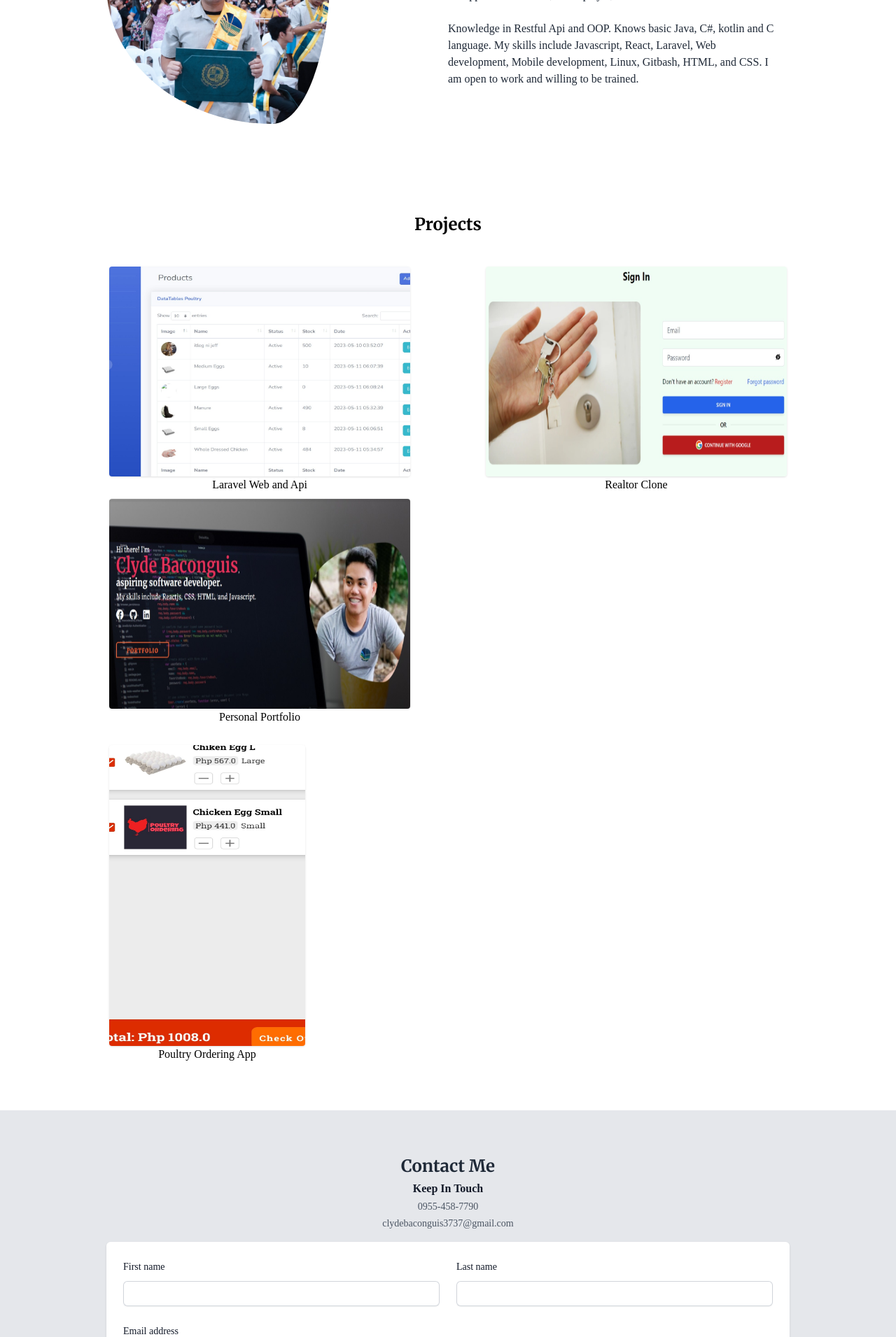
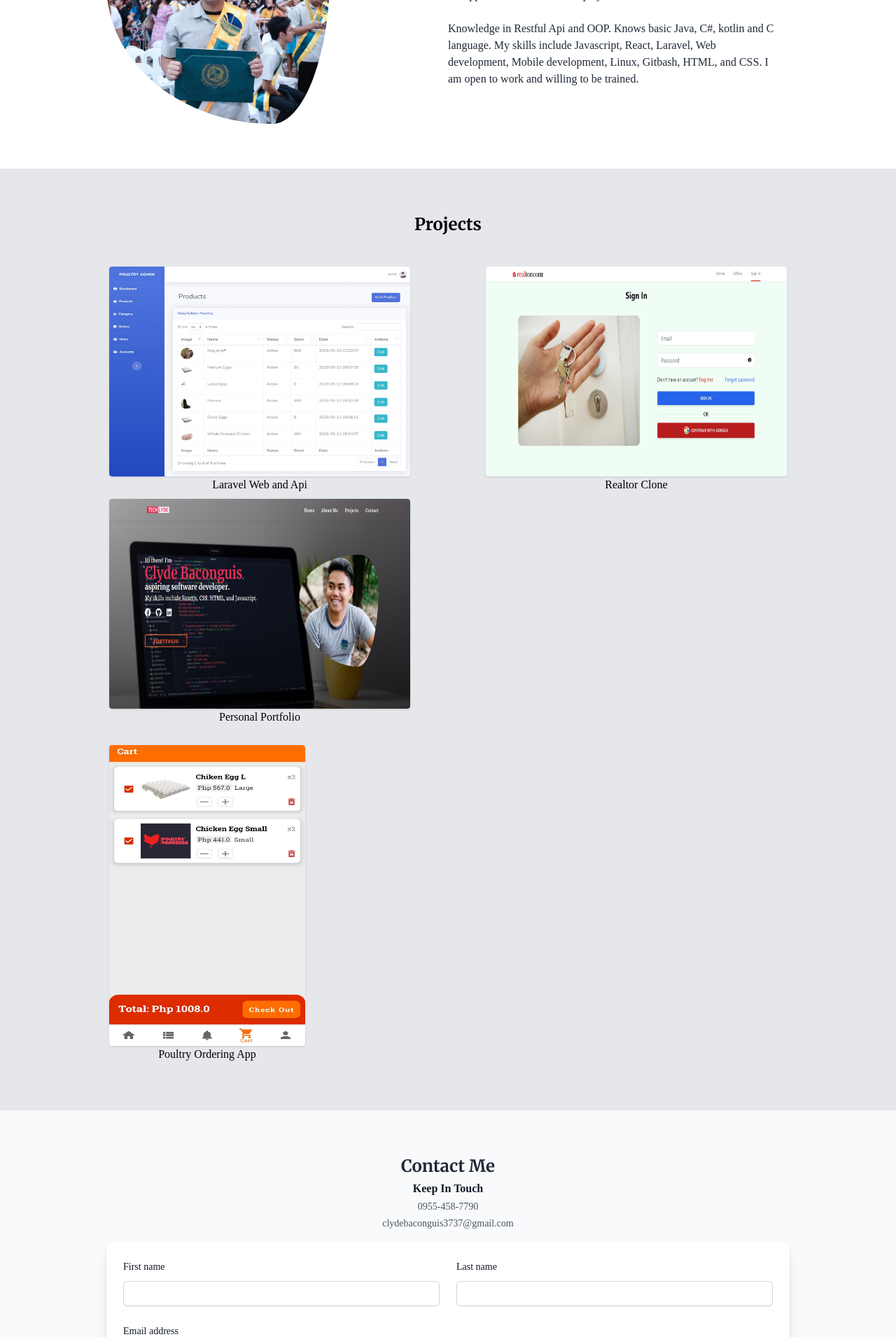
Before and after one commit to clydebaconguis/portfolio, a PHP site: page / in a window 1280 px wide. Shown: the part 1079-2990 px from the top of the page at 70% size. Run offline with PHP 8.4, Linux system fonts and the light colour scheme; some libraries are stand-ins or nearby versions; some web fonts are replaced.

Commit message:
enhance projects

```diff
--- a/css/main.css
+++ b/css/main.css
@@ -1558,6 +1558,11 @@ input:checked + .toggle-bg {
   background-color: rgb(31 41 55 / var(--tw-bg-opacity));
 }
 
+.bg-gray-500 {
+  --tw-bg-opacity: 1;
+  background-color: rgb(107 114 128 / var(--tw-bg-opacity));
+}
+
 .bg-opacity-10 {
   --tw-bg-opacity: 0.1;
 }
@@ -1809,6 +1814,12 @@ input:checked + .toggle-bg {
 .shadow-lg {
   --tw-shadow: 0 10px 15px -3px rgb(0 0 0 / 0.1), 0 4px 6px -4px rgb(0 0 0 / 0.1);
   --tw-shadow-colored: 0 10px 15px -3px var(--tw-shadow-color), 0 4px 6px -4px var(--tw-shadow-color);
+  box-shadow: var(--tw-ring-offset-shadow, 0 0 #0000), var(--tw-ring-shadow, 0 0 #0000), var(--tw-shadow);
+}
+
+.shadow-md {
+  --tw-shadow: 0 4px 6px -1px rgb(0 0 0 / 0.1), 0 2px 4px -2px rgb(0 0 0 / 0.1);
+  --tw-shadow-colored: 0 4px 6px -1px var(--tw-shadow-color), 0 2px 4px -2px var(--tw-shadow-color);
   box-shadow: var(--tw-ring-offset-shadow, 0 0 #0000), var(--tw-ring-shadow, 0 0 #0000), var(--tw-shadow);
 }
 
@@ -1987,6 +1998,12 @@ body {
   transform: translate(var(--tw-translate-x), var(--tw-translate-y)) rotate(var(--tw-rotate)) skewX(var(--tw-skew-x)) skewY(var(--tw-skew-y)) scaleX(var(--tw-scale-x)) scaleY(var(--tw-scale-y));
 }
 
+.hover\:scale-105:hover {
+  --tw-scale-x: 1.05;
+  --tw-scale-y: 1.05;
+  transform: translate(var(--tw-translate-x), var(--tw-translate-y)) rotate(var(--tw-rotate)) skewX(var(--tw-skew-x)) skewY(var(--tw-skew-y)) scaleX(var(--tw-scale-x)) scaleY(var(--tw-scale-y));
+}
+
 .hover\:rounded:hover {
   border-radius: 0.25rem;
 }
--- a/index.html
+++ b/index.html
@@ -181,18 +181,18 @@
 		<!-- About End -->
 
 		<!-- Portfolio -->
-		<section class="portfolio-section py-16 bg-no-repeat bg-cover" id="project">
+		<section class="portfolio-section py-16 bg-gray-200" id="project">
 			<h1 class="text-center text-2xl mb-10 font-fontName">
                 Projects
             </h1>
             <div class="container mx-auto lg:flex flex-wrap items-center justify-between">
                 <div class="m-1">
                     <div class="overflow-hidden rounded shadow hover:shadow-lg">
-                        <a href="https://github.com/clydebaconguis/portfolio.git">
+                        <a href="https://github.com/clydebaconguis/LaraPoultryApi.git">
                             <img
                             src="img/project-img-04.jpeg"
                             alt="project image"
-                            class="h-[300px] w-[430px] mx-auto rounded cursor-pointer scale-125 hover:scale-100 transition duration-1000 ease-in-out"
+                            class="h-[300px] w-[430px] mx-auto rounded cursor-pointer hover:scale-105 transition duration-1000 ease-in-out"
                             />
                         </a>
                     </div>
@@ -200,11 +200,11 @@
                 </div>
                 <div class="m-1">
                     <div class="overflow-hidden rounded shadow hover:shadow-lg">
-                        <a href="https://github.com/clydebaconguis/portfolio.git">
+                        <a href="https://github.com/clydebaconguis/realtor-clone-react.git">
                             <img
                             src="img/project-img-05.jpeg"
                             alt="project image"
-                            class="h-[300px] w-[430px] mx-auto rounded cursor-pointer scale-125 hover:scale-100 transition duration-1000 ease-in-out"
+                            class="h-[300px] w-[430px] mx-auto rounded cursor-pointer hover:scale-105 transition duration-1000 ease-in-out"
                             />
                         </a>
                     </div>
@@ -216,7 +216,7 @@
                             <img
                             src="img/project-img-02.jpeg"
                             alt="project image"
-                            class="h-[300px] w-[430px] mx-auto rounded cursor-pointer scale-125 hover:scale-100 transition duration-1000 ease-in-out"
+                            class="h-[300px] w-[430px] mx-auto rounded cursor-pointer hover:scale-105 transition duration-1000 ease-in-out"
                             />
                         </a>
                     </div>
@@ -226,11 +226,11 @@
             <div class="container mx-auto md:flex flex-wrap items-center mt-5 justify-between">
                 <div class="m-1">
                     <div class="overflow-hidden rounded shadow hover:shadow-lg">
-                        <a href="https://github.com/clydebaconguis/portfolio.git">
+                        <a href="https://github.com/clydebaconguis/all-in-one-poultry.git">
                             <img
                             src="img/project-img-03.jpg"
                             alt="project image"
-                            class="w-[280px] h-[430px] mx-auto rounded cursor-pointer scale-125 hover:scale-100 transition duration-1000 ease-in-out"
+                            class="w-[280px] h-[430px] mx-auto rounded cursor-pointer hover:scale-105 transition duration-1000 ease-in-out"
                             />
                         </a>
                     </div>
@@ -242,7 +242,7 @@
 		<!-- End Portfolio -->
 
 		<!-- Contact Form -->
-		<section class="bg-gray-200 py-16" id="contact">
+		<section class="py-16 bg-gray-50" id="contact">
 			<div class="container mx-auto">
 				<h1 class="text-center text-gray-800 text-2xl font-fontName">
                     Contact Me
@@ -252,7 +252,7 @@
                     <p class="mt-1 text-sm text-gray-600">0955-458-7790</p>
                     <p class="mt-1 mb-4 text-sm text-gray-600">clydebaconguis3737@gmail.com</p>
                 </div>
-				<div class="mt-10 sm:mt-0">
+				<div class="mt-10 sm:mt-0 shadow-xl rounded-md">
 					<div class="mt-5 md:col-span-2 md:mt-0">
 						<form action="https://formsubmit.co/d6248f0a13e4b0ce10b4d93309f9459c" method="POST">
 						  <div class="overflow-hidden shadow sm:rounded-md">
```
